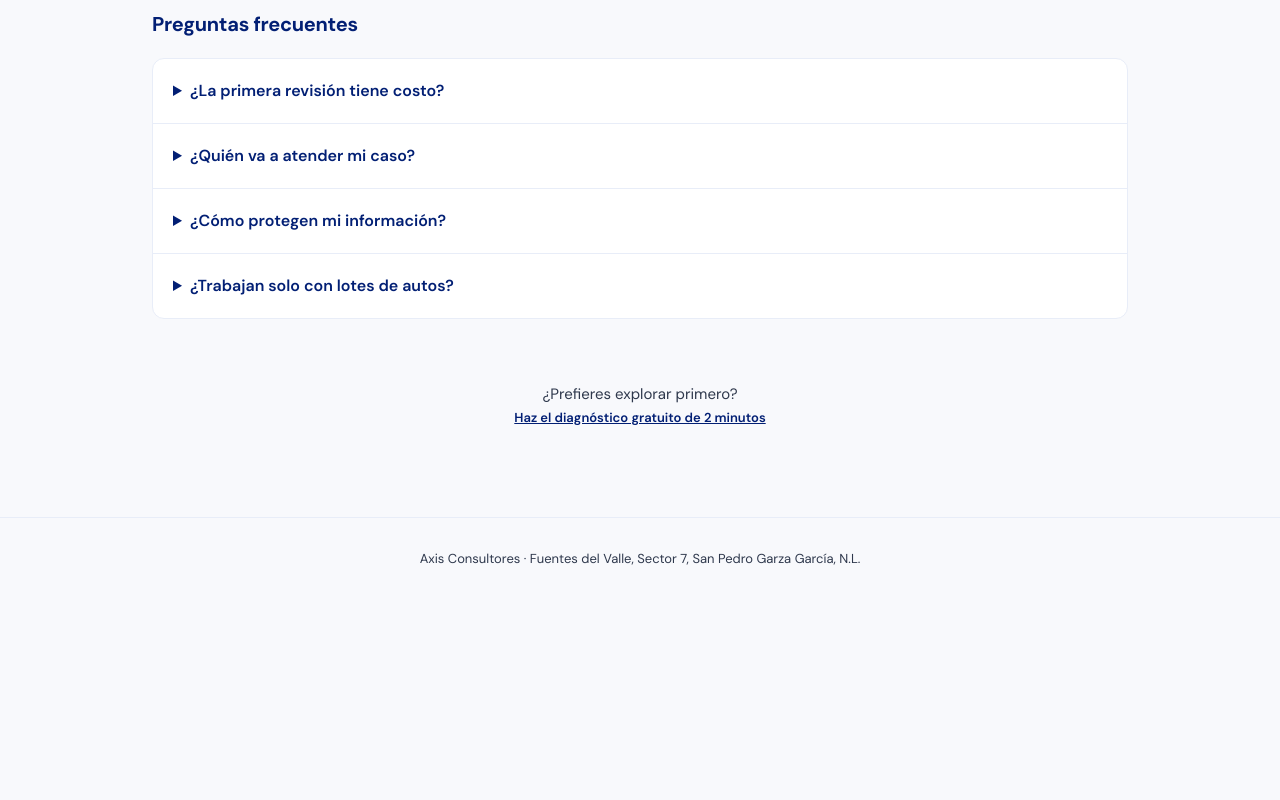
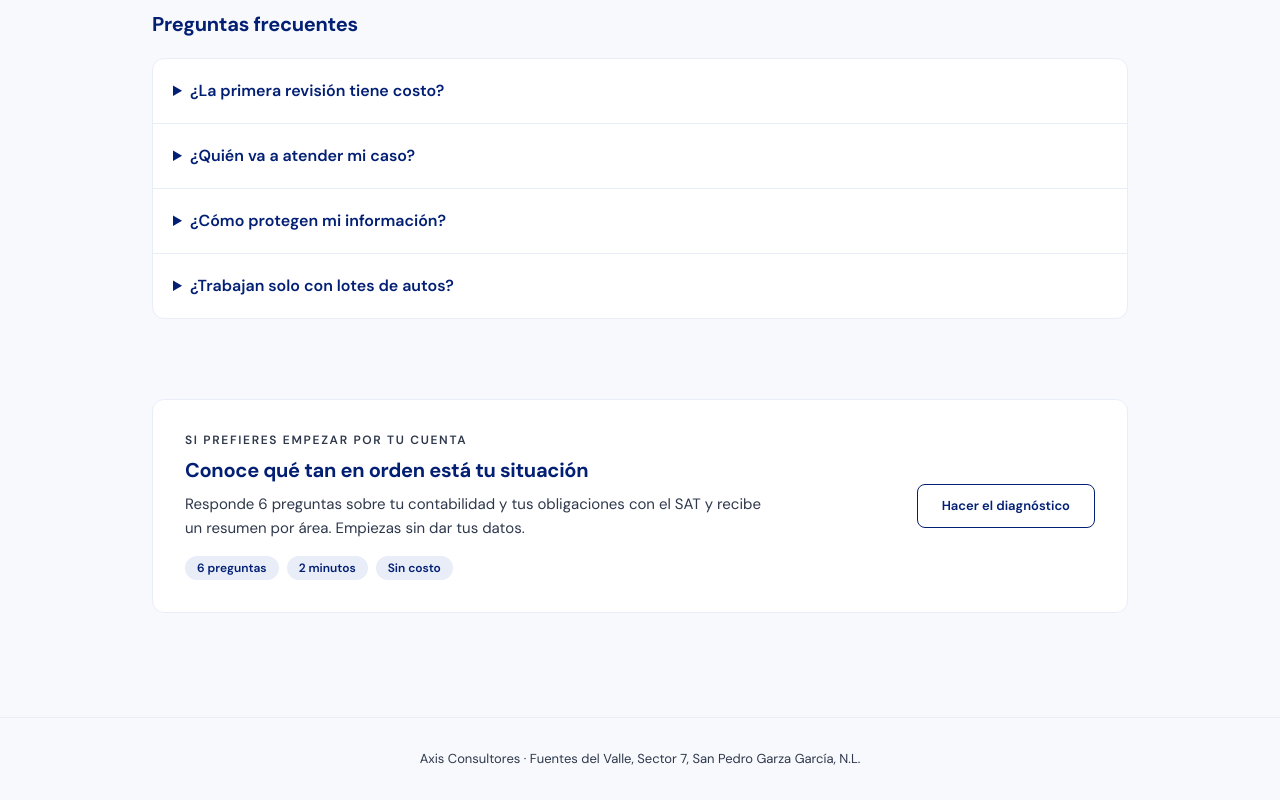
Before and after one commit to etrevino-axis/axis-diagnostico, a React (Vite) app: page /landing in a window 1280 px wide. Shown: the part 1023-1823 px from the top of the page. Before the commit the page ends 1623 px from the top, so only its background shows below. Built offline with nearby package versions, Linux system fonts and the light colour scheme.

Commit message:
Landing v0: tarjeta propia para el diagnostico como alternativa
Co-Authored-By: Claude Sonnet 5.5 <noreply@anthropic.com>
Claude-Session: https://claude.ai/code/session_01Mn73jV2iMRmbmFhxkvxtLX

```diff
--- a/src/pages/landing/index.tsx
+++ b/src/pages/landing/index.tsx
@@ -245,11 +245,36 @@ export default function Landing() {
           </div>
         </section>
 
-        <section className="py-6 text-center">
-          <p className="text-[15px] text-[#2e384c]">¿Prefieres explorar primero?</p>
-          <a href="/" className="mt-1 inline-block text-sm font-semibold text-[#021f74] underline">
-            Haz el diagnóstico gratuito de 2 minutos
-          </a>
+        <section className="py-10">
+          <div
+            className="flex flex-col gap-6 rounded-[12px] border bg-white p-7 sm:flex-row sm:items-center sm:justify-between sm:p-8"
+            style={{ borderColor: "#e8edf8" }}
+          >
+            <div className="max-w-xl">
+              <p className="text-xs font-semibold uppercase tracking-[0.14em] text-[#2e384c]">Si prefieres empezar por tu cuenta</p>
+              <h2 className="font-heading mt-2 text-2xl font-bold tracking-[-0.015em] text-[#021f74]">
+                Conoce qué tan en orden está tu situación
+              </h2>
+              <p className="mt-2 text-[15px] leading-relaxed text-[#2e384c]">
+                Responde 6 preguntas sobre tu contabilidad y tus obligaciones con el SAT y recibe un resumen por área. Empiezas sin dar tus datos.
+              </p>
+              <div className="mt-4 flex flex-wrap gap-2">
+                {["6 preguntas", "2 minutos", "Sin costo"].map((c) => (
+                  <span key={c} className="rounded-full px-3 py-1 text-xs font-semibold" style={{ backgroundColor: "#e8edf8", color: "#021f74" }}>
+                    {c}
+                  </span>
+                ))}
+              </div>
+            </div>
+            <a
+              href="/"
+              onClick={() => track("diagnostico_click", { fuente: "landing_v0" })}
+              className="inline-flex h-11 shrink-0 items-center justify-center rounded-[8px] border px-6 text-sm font-semibold text-[#021f74]"
+              style={{ borderColor: "#021f74", borderWidth: 1.5 }}
+            >
+              Hacer el diagnóstico
+            </a>
+          </div>
         </section>
       </main>
 
```
